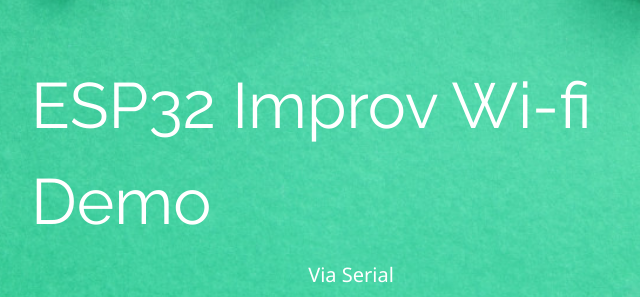
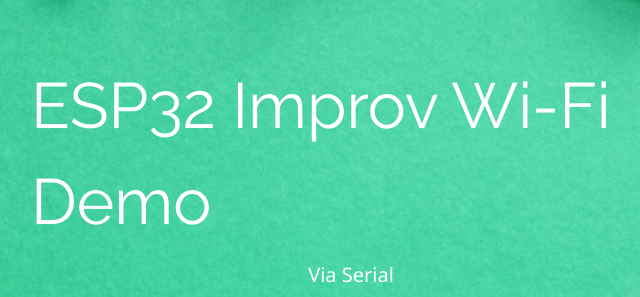
Before and after one commit to jnthas/improv-wifi-demo, a plain HTML site: page index.html in a window 1280 px wide. Shown: the part 136-433 px from the top of the page, 289-929 px from the left. Drawn offline with nearby package versions, Linux system fonts and the light colour scheme.

Commit message:
Update index.html

```diff
--- a/index.html
+++ b/index.html
@@ -1,7 +1,7 @@
 <!DOCTYPE html>
 <html>
 <head>
-    <title>Improv Wifi Demo</title>
+    <title>Improv Wi-Fi Demo</title>
     <meta charset="UTF-8">
     <meta name="viewport" content="width=device-width, initial-scale=1">
     <link rel="stylesheet" href="https://www.w3schools.com/w3css/4/w3.css">
@@ -25,7 +25,7 @@
     <a class="w3-button w3-transparent w3-border" href="https://github.com/jnthas/improv-wifi-demo">@JNTHAS</a>
   </div>
   <div class="w3-display-middle">
-    <h1 class="w3-jumbo w3-animate-top">ESP32 Improv Wi-fi Demo</h1>
+    <h1 class="w3-jumbo w3-animate-top">ESP32 Improv Wi-Fi Demo</h1>
     <h4 class="w3-center">Via Serial</h4>
 
     <div class="w3-center w3-padding-24">
```
